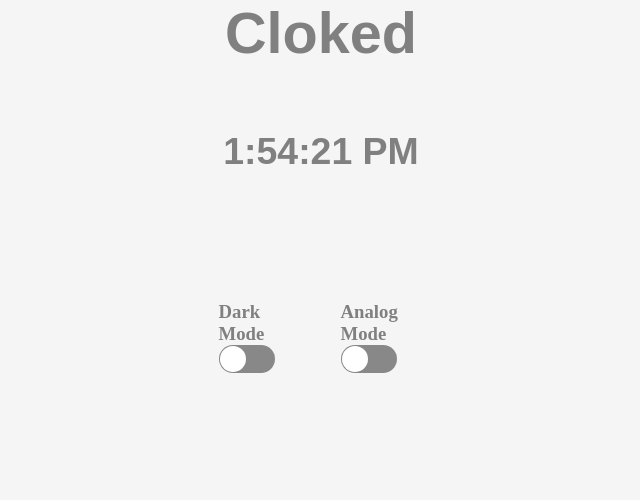
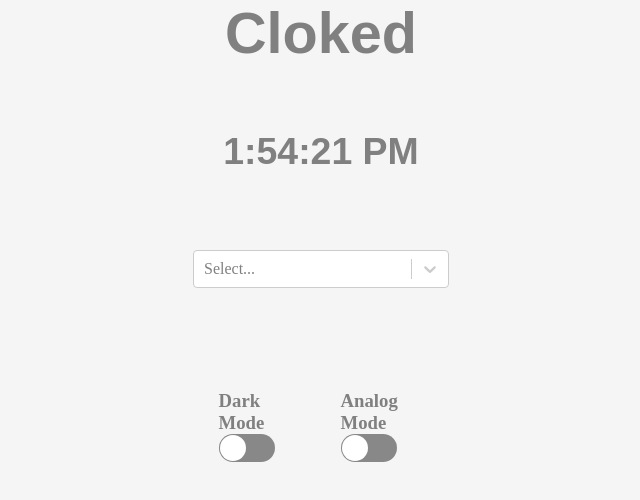
Before and after one commit to riteshzd/react-clock, a React (Create React App) app: page / in a window 1280 px wide. Shown: the top 500 px of the page, without its empty margins (319-959 px from the left). Built offline with nearby package versions, Linux system fonts and the light colour scheme.

Commit message:
added a time-zone selector

```diff
--- a/src/App.js
+++ b/src/App.js
@@ -1,7 +1,8 @@
-import React, {UseState} from 'react'
+import React from 'react'
 import styles from './App.module.css'
 import DigitalClock from './Components/Clock/DigitalClock'
 import Analog from './Components/Clock/Analog'
+import TimeZoneSelect from './Components/TimeZoneSelect/TimeZoneSelect'
 import Switch from 'react-switch'
 
 class App extends React.Component{
@@ -9,10 +10,12 @@ class App extends React.Component{
         super();
         this.state={
             darkTheme:false,
-            analogClock:false
+            analogClock:false,
+            selectedTZ:" "
         }
         this.themeHandler = this.themeHandler.bind(this)
         this.clockHandler =this.clockHandler.bind(this)
+        this.handleTZSelect = this.handleTZSelect.bind(this)
     }
 
     themeHandler(e){
@@ -25,8 +28,26 @@ class App extends React.Component{
         console.log("Clock has been changed..!!")
     }
 
+    async handleTZSelect(timezone){
+        await this.setState({selectedTZ:timezone})
+        console.log(this.state.selectedTZ)
+    }
+
+    componentDidMount(){
+        var moment = require('moment-timezone')
+        console.log(moment.tz.names());
+        var offset = ((moment.tz('US/Michigan').utcOffset())/60.0)
+        console.log(offset)
+        var d = new Date()
+        console.log(d.getTimezoneOffset())
+        var utc = d.getTime()+((d.getTimezoneOffset())*60000)
+        var utcTm = new Date(utc)
+        console.log(utcTm.toLocaleString())
+        var nd = new Date(utc+(3600000*offset))
+        console.log(nd.toLocaleString())
+    }
+
     render(){
-        var moment = require('moment-timezone')
         return(
             <div className={this.state.darkTheme? styles.containerDark : styles.containerLight}>
                 <div className={styles.title}>
@@ -38,6 +59,10 @@ class App extends React.Component{
 
                     <div className={styles.clock}>
                         {this.state.analogClock? <Analog/> : <DigitalClock/>}
+                    </div>
+
+                    <div className={styles.timezoneSelect}>
+                    <TimeZoneSelect handleTZSelect={this.handleTZSelect}/>
                     </div>
 
                     <div className={styles.selectionPanel}>
--- a/src/App.module.css
+++ b/src/App.module.css
@@ -31,6 +31,10 @@
     padding: 5% 0 3% 0;
 }
 
+.timezoneSelect{
+    padding: 3% 40% 3% 40%;
+}
+
 .selectionPanel{
     padding: 3% 40% 5% 40%;
     display: flex;
@@ -40,5 +44,5 @@
 .modeSelection{
     display: flex;
     flex-direction: column;
-    padding: 20% 10% 20% 10%;
+    padding: 10% 10% 20% 10%;
 }
--- /dev/null
+++ b/src/Components/TimeZoneSelect/TimeZoneSelect.jsx
@@ -0,0 +1,38 @@
+import React from 'react'
+import Select from 'react-select'
+
+class TimeZoneSelect extends React.Component{
+    constructor(props){
+        super(props);
+        this.state={
+            selectedTZ:" "
+        }
+        this.selectionHandler = this.selectionHandler.bind(this)
+    }
+
+    async selectionHandler(e){
+        await this.setState({selectedTZ:e.value})
+        this.props.handleTZSelect(this.state.selectedTZ);
+    }
+
+    render(){
+        var moment = require('moment-timezone')
+        let fetchedTZ = moment.tz.names()
+        let timeZoneList = []
+        let singleTZ = {}
+        timeZoneList = fetchedTZ.map(function(tz){
+            singleTZ = {value:tz, label:tz}
+            return singleTZ;
+        })
+        return(
+            <div>
+                <Select
+                    options={timeZoneList}
+                    onChange={this.selectionHandler}
+                />
+            </div>
+        )
+    }
+}
+
+export default TimeZoneSelect;
```
Also changed, not shown: package.json (+6 -1 lines), 1 other file (tests, documents, lock files or other folders).
